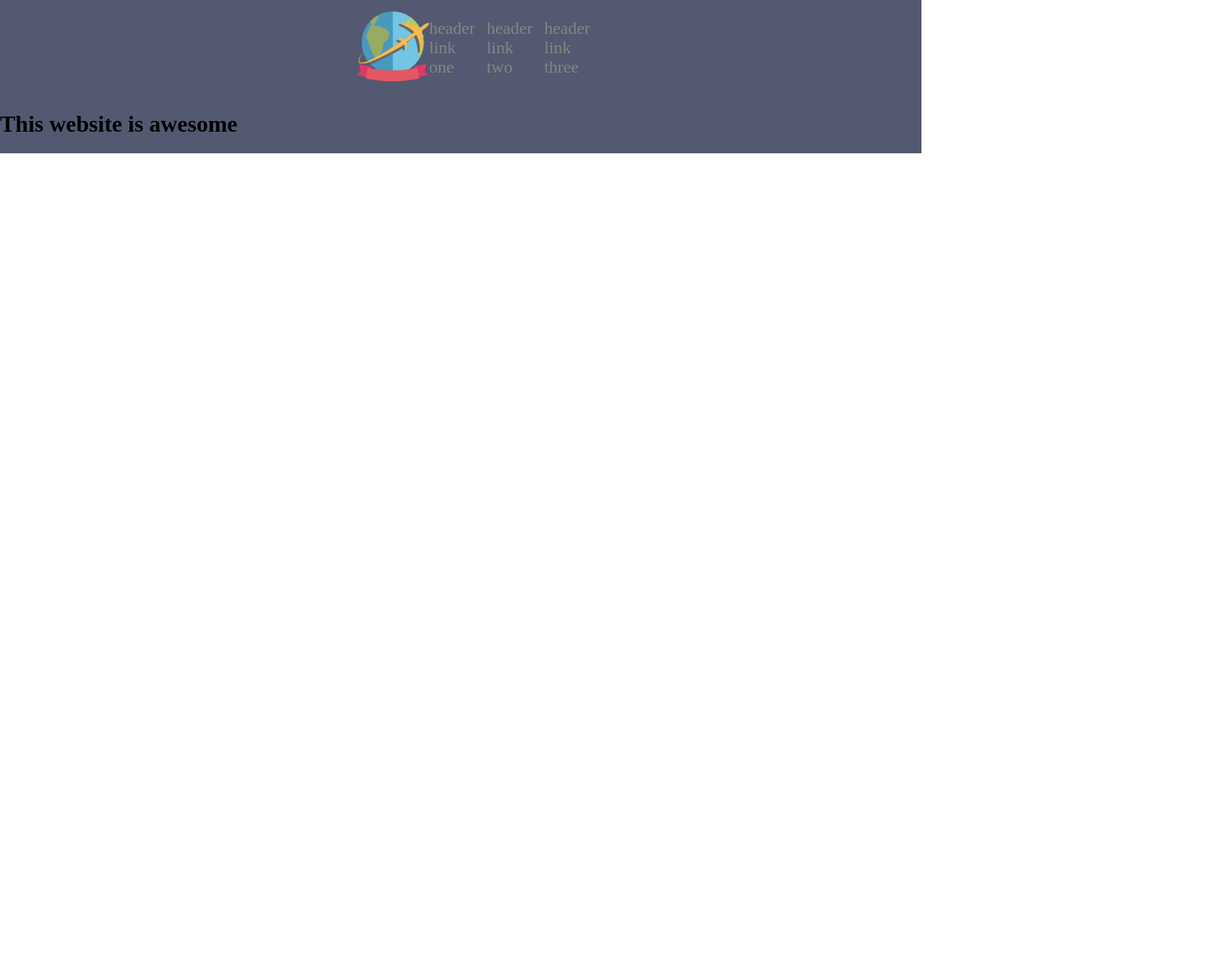
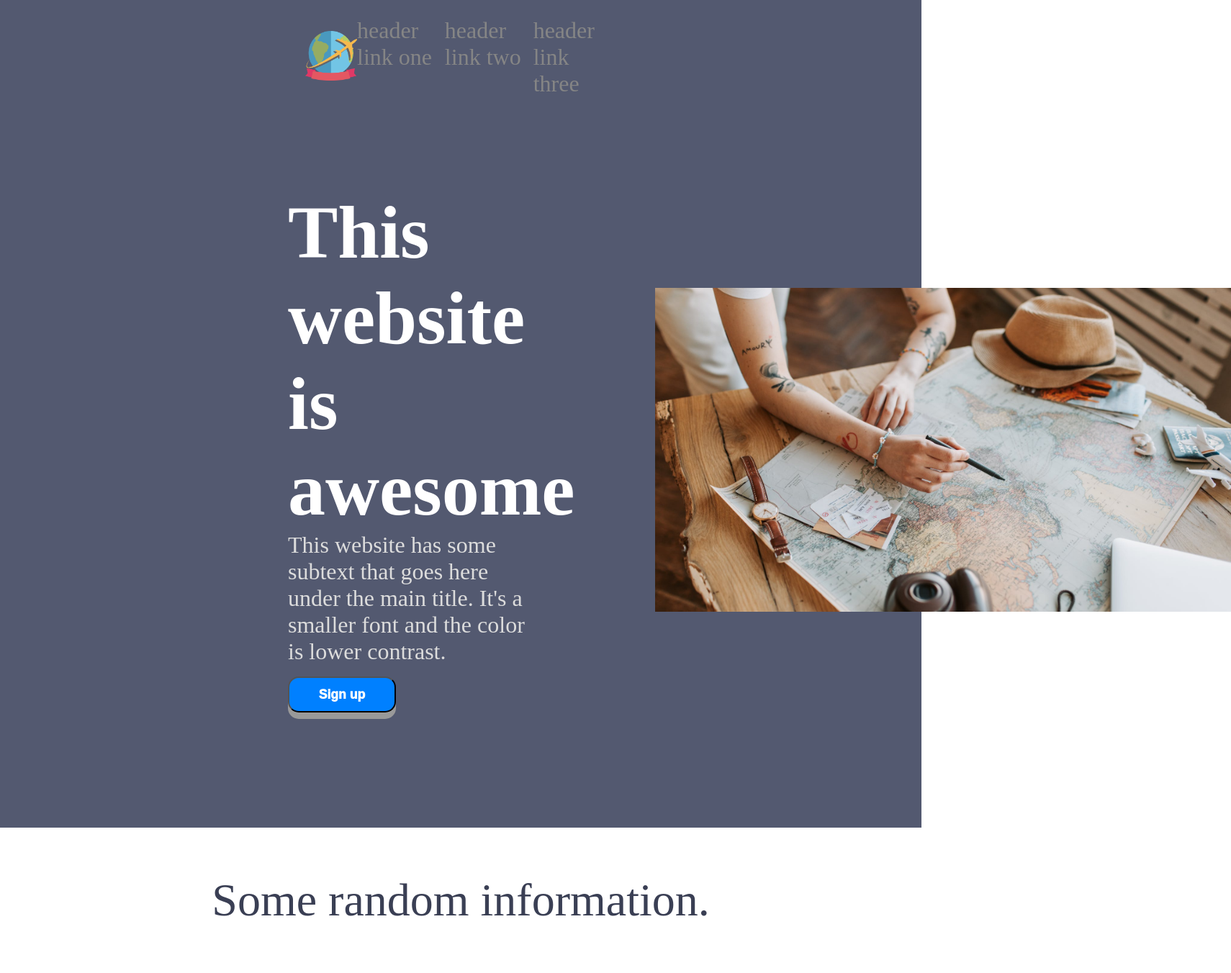
Before and after one commit to RuiXavier/Landing-Page, a plain HTML site: page index.html in a window 1280 px wide. Shown: the whole page at 72% size, 1710 px wide, since content can reach past the window. Before the commit the page ends 800 px from the top, so only its background shows below. Drawn offline with Linux system fonts and the light colour scheme.

Commit message:
First Section Done Finished the first section of the website, and I'm feeling more comfortable with flexbox now.

```diff
--- a/index.html
+++ b/index.html
@@ -13,7 +13,7 @@
     <div class="section-one">
       <div class="header">
         <div class="logo">
-          <img src="images/logo.png" alt="logo">
+          <img src="images/logo.png" alt="Globe with a yellow plane flying by.">
         </div>
         <div class="header-links">
           <ul>
@@ -25,9 +25,31 @@
       </div>
 
       <div class="welcome-section">
-        <h1>This website is awesome</h1>
+
+        <div class="hero-and-text">
+          <div class="hero">
+            This website is awesome
+          </div>
+
+
+          <div class="text">
+                This website has some subtext that goes here under the main title. It's a smaller font and the color is lower contrast.
+          </div>
+
+
+          <button>Sign up</button>
+
+        </div>
+        <div class="hero-image">
+          <img src="images/welcome-section-image.jpg" alt="Car on a paper map.">
+        </div>
       </div>
+    </div>
 
+    <div class="section-two">
+      <div class="info">
+        Some random information.
+      </div>
     </div>
 
   </body>
--- a/styles.css
+++ b/styles.css
@@ -18,19 +18,20 @@ body {
     display: flex;
     justify-content: space-between;
     align-items: center;
-    padding: 16px;
+    padding: 24px;
     max-height: 200px;
-    margin-left:30rem;
-    margin-right: 30rem;
+    margin-left: 25rem;
+    margin-right: 25rem;
+    margin-bottom: 6.5rem;
 }
 
 .logo img {
-    width: 100px;
+    width: 4.5rem;
 }
 
 .header a {
     color: #858585;
-    font-size: 1.5rem;
+    font-size: 2rem;
 }
 
 .section-one {
@@ -40,3 +41,74 @@ body {
     justify-content: flex-start ;
     border: 0;
 }
+
+
+.welcome-section {
+    display: flex;
+    justify-content: space-between;
+    align-items: center;
+    margin-left:25rem;
+    margin-right: 25rem;
+    margin-bottom: 10rem;
+    padding: 0px;
+    gap: 10rem;
+}
+
+.hero-image img {
+    height: auto;
+    width: 50rem;
+}
+
+.hero-and-text {
+    width: 750px;
+    min-width: 350px;
+    gap: 1rem;
+}
+
+.hero {
+    font-size: 6.5rem;
+    font-weight: 800;
+    color: white;
+}
+
+.hero-and-text .text {
+    font-size: 2rem;
+    color: gainsboro;
+}
+
+.hero-and-text button{
+    border-radius: 15px;
+    background-color: rgb(0, 128, 255);
+    align-items: center;
+    width: 150px;
+    height: 50px;
+    color: white;
+    font-weight: 1000;
+    font-size: 1.1rem;
+    margin-top: 1rem;
+    box-shadow: 0 9px #999;
+}
+
+.hero-and-text button:hover {
+    color: rgb(66, 153, 140);
+    background-color: white;
+}
+
+.hero-and-text button:active {
+    background-color: white;
+    box-shadow: 0 5px #666;
+    transform: translateY(4px);
+}
+
+.section-two {
+    display: flex;
+    flex-direction: column;
+    justify-content: space-evenly;
+    align-items: center;
+    padding: 4rem;
+}
+
+.info {
+    color: rgb(58, 63, 84);
+    font-size: 4rem;
+}
```
Also changed, not shown: images/welcome-section-image.jpg (added).
